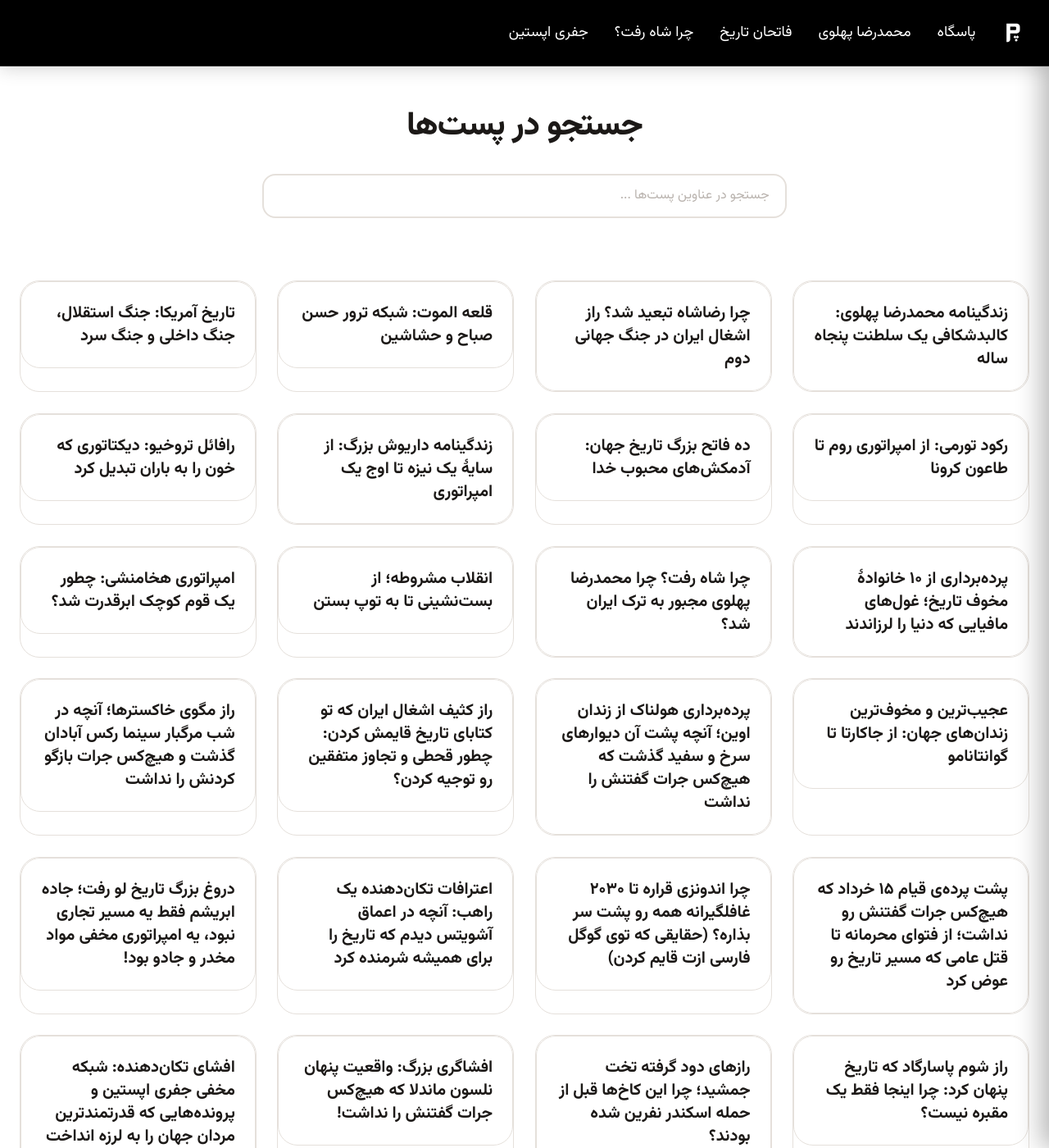
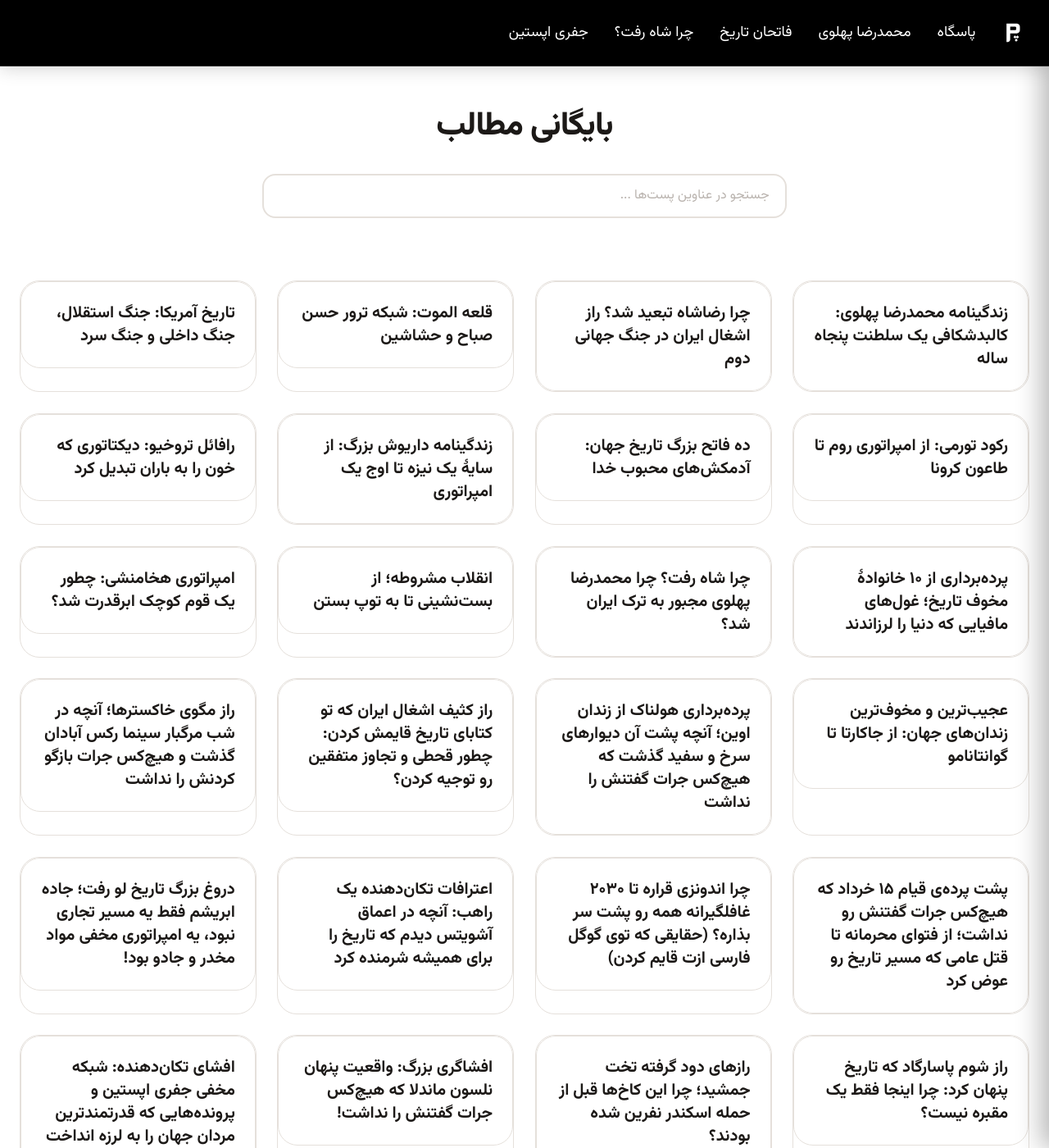
Before and after one commit to darkblog/darkblog.github.io, a Jekyll site: the page built from blog.html, in a window 1280 px wide and 1400 px high. Shown: the whole window at 82% size. Built offline with Jekyll 4.4.1, drawn with Linux system fonts in a browser that asks for light colours; nearby versions of some CDN libraries.

Commit message:
Update blog.html

```diff
--- a/blog.html
+++ b/blog.html
@@ -356,7 +356,7 @@
     }
 
     .post-card:hover {
-      transform: translateY(-6px);
+      transform: translateY(-10px);
       box-shadow: 0 12px 30px rgba(0, 0, 0, 0.08);
     }
 
@@ -511,7 +511,7 @@
     <article class="main-content-inner">
 
       <header class="archive-header">
-        <h1>جستجو در پست‌ها</h1>
+        <h1>بایگانی مطالب</h1>
       </header>
 
       {% if site.posts.size > 0 %}
```
Also changed, not shown: other parts of blog.html (+0 -1 lines).
